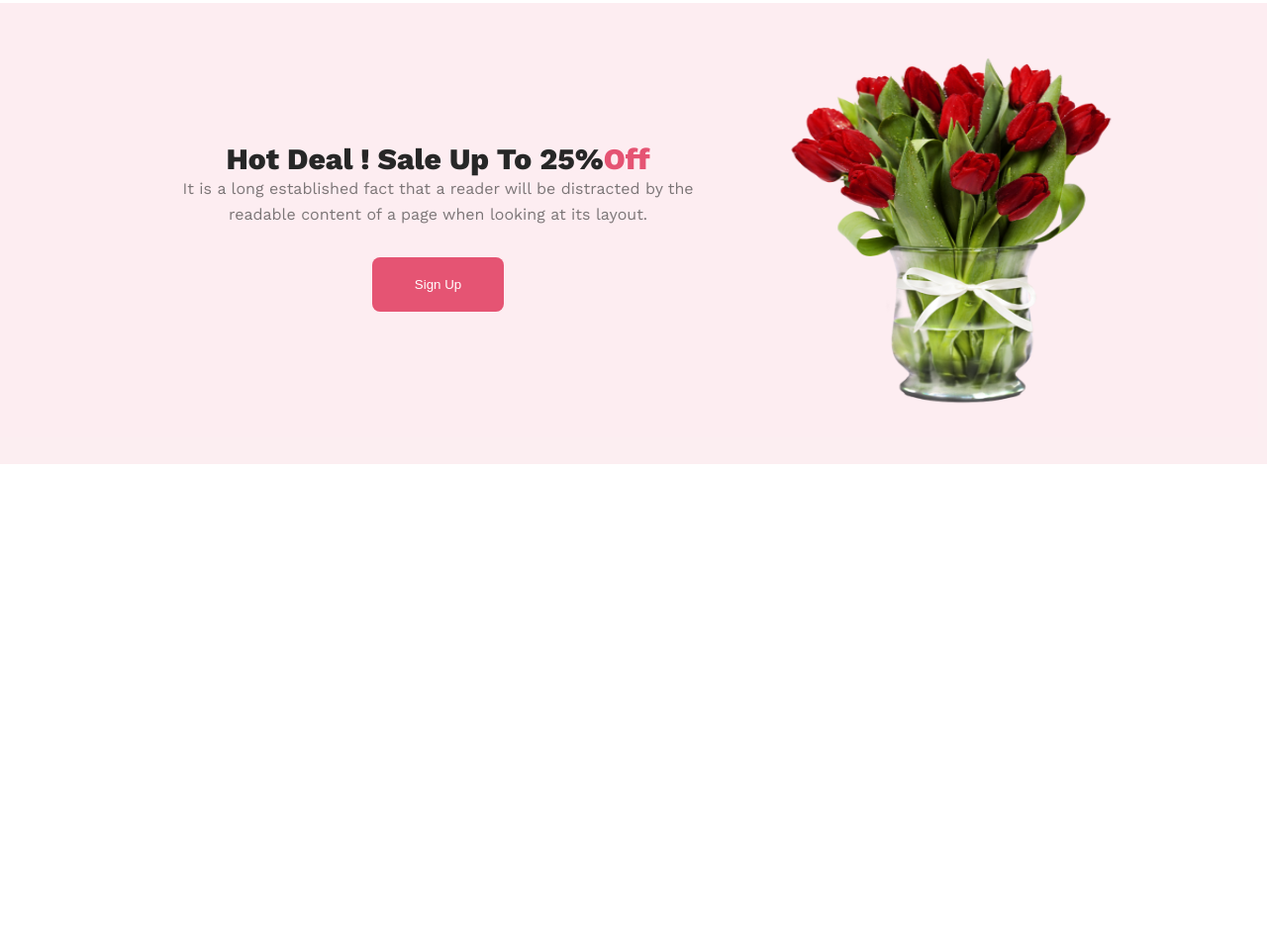
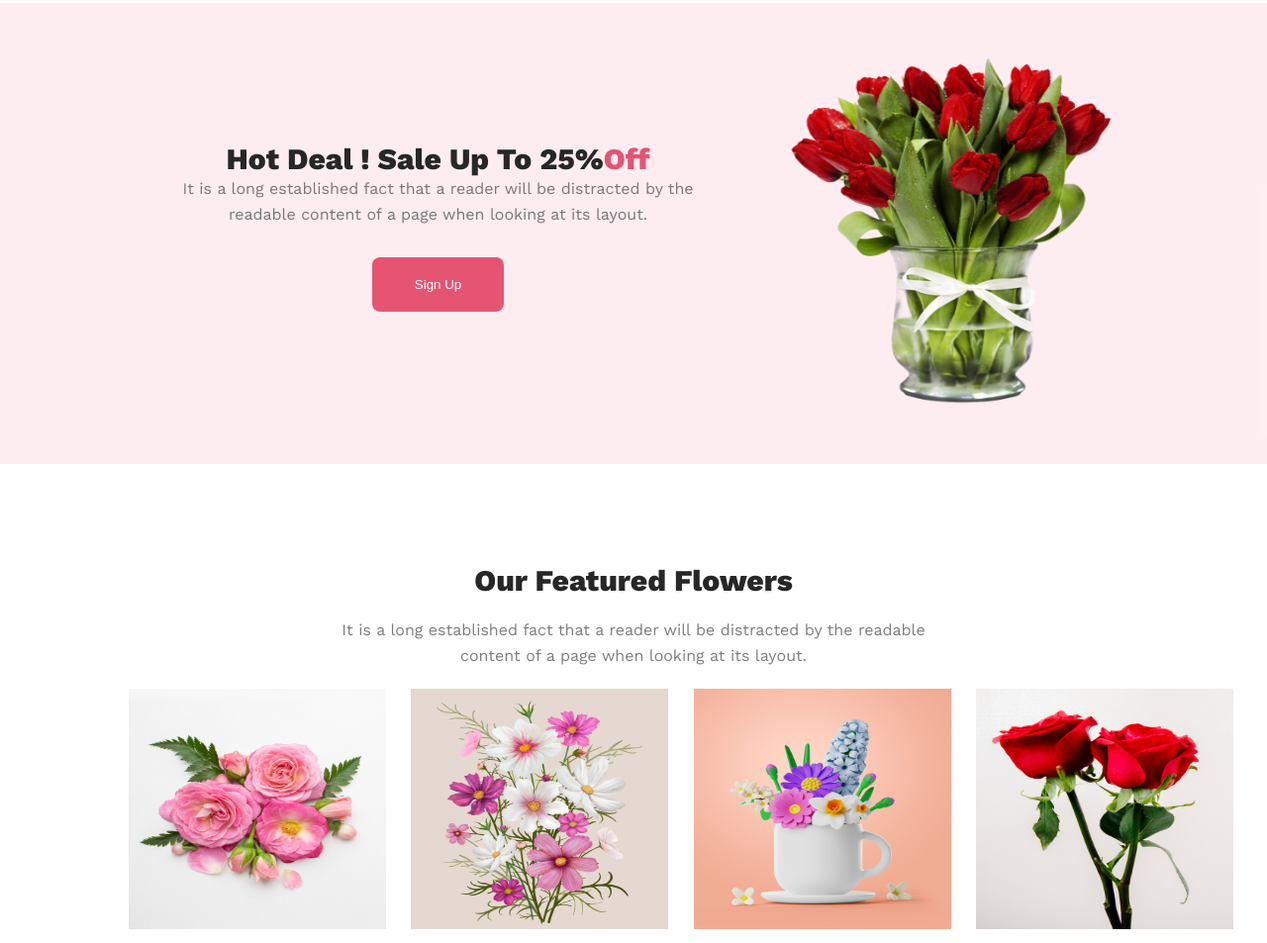
Before and after one commit to Labib91/flower-shop-project, a plain HTML site: page index.html in a window 1280 px wide. Shown: the part 1337-2290 px from the top of the page at 99% size. Before the commit the page ends 1806 px from the top, so only its background shows below. Drawn offline with nearby package versions, Linux system fonts and the light colour scheme.

Commit message:
style add

```diff
--- a/index.html
+++ b/index.html
@@ -87,6 +87,42 @@
           <img src="image/pngwing 8.png" alt="" />
         </div>
       </section>
+
+      <section>
+        <div class="feature-section">
+          <h2 class="head-text">Our Featured Flowers</h2>
+          <p class="head-des">
+            It is a long established fact that a reader will be distracted by
+            the readable <br />
+            content of a page when looking at its layout.
+          </p>
+        </div>
+      </section>
+      <section>
+        <!-- <div class="card-slide">
+          <div class="card-1">
+            <div><img src="image/pngwing 6.png" alt="Flower-img" /></div>
+          </div>
+
+          <div class="card-2">
+            <div><img src="image/pngwing 5.png" alt="Flower-img" /></div>
+          </div>
+
+          <div class="card-3">
+            <div><img src="image/pngwing 7.png" alt="Flower-img" /></div>
+          </div>
+
+          <div class="card-1">
+            <div><img src="image/pngwing 6.png" alt="Flower-img" /></div>
+          </div>
+        </div> -->
+        <div class="gallery-section">
+          <img src="image/Flower 01.png" alt="" />
+          <img src="image/Rectangle 4.png" alt="" />
+          <img src="image/Rectangle 5.png" alt="" />
+          <img src="image/Rectangle 6.png" alt="" />
+        </div>
+      </section>
     </main>
     <!-- main section end here -->
 
--- a/style/style.css
+++ b/style/style.css
@@ -134,20 +134,32 @@ header {
   justify-content: space-between;
   background: rgba(229, 84, 115, 0.1);
 }
-.hot-deal .header-content{
+.hot-deal .header-content {
   text-align: center;
   padding: 20px;
 }
-span{
+span {
   color: #e55473;
 }
-.hot-img{
+.hot-img {
   width: 50%;
   margin-bottom: 50px;
 }
-.hot-img img{
+.hot-img img {
   width: 340px;
   height: 362px;
   margin-left: 59px;
   margin-top: 50px;
 }
+
+/* gallery-section style here */
+.gallery-section {
+  padding: 0 20px;
+  margin-left: 100px;
+}
+.gallery-section img {
+  width: 260px;
+  height: 243px;
+  margin-top: 10px;
+  padding: 10px;
+}
```
Lines whose indentation alone changed are shown as unchanged.
